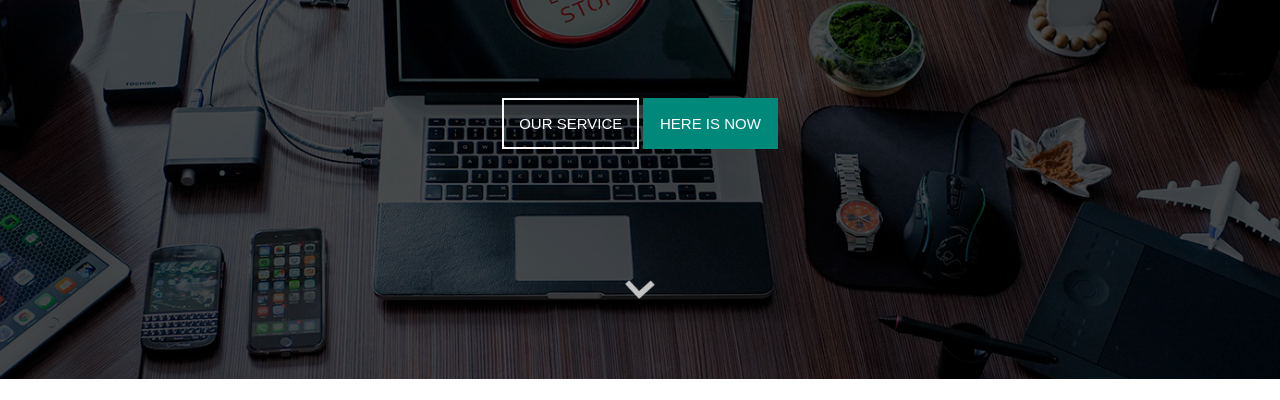
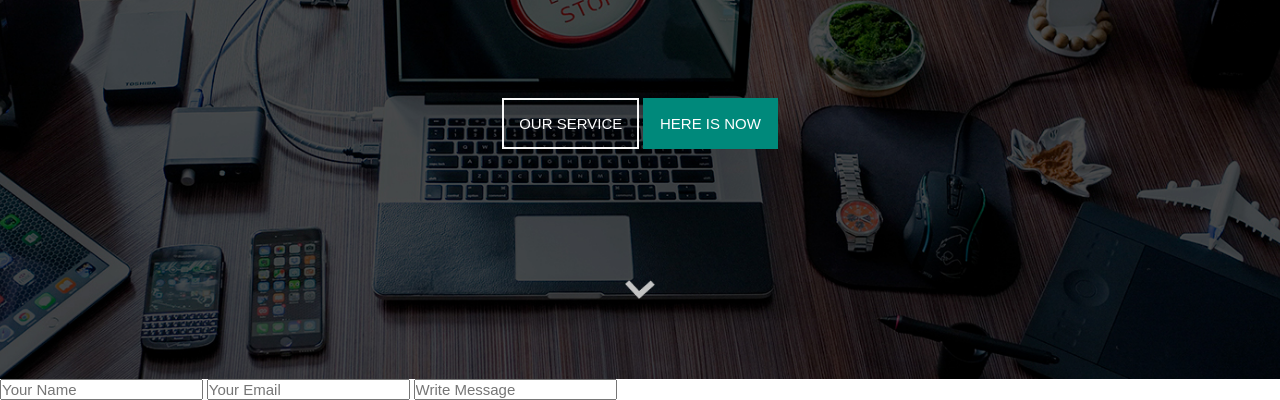
Before and after one commit to Aleks700/testovoe, a plain HTML site: page index.html in a window 1280 px wide. Shown: the part 421-821 px from the top of the page. Before the commit the page ends 800 px from the top, so only its background shows below. Drawn offline with Linux system fonts and the light colour scheme.

Commit message:
second page

```diff
--- a/index.html
+++ b/index.html
@@ -36,5 +36,13 @@
         </div>
         <img class="arrow" src="/img/Group 1.png" alt="arrow">
     </div>
+    <section class="Contact us">
+        <form action="">
+            <input type="text" placeholder="Your Name">
+            <input type="text" placeholder="Your Email">
+            <input type="text" placeholder="Write Message">
+        </form>
+
+    </section>
 </body>
 </html>
```
Also changed, not shown: img/adrees (1).png (added), img/email.png (added), img/phone.png (added).
